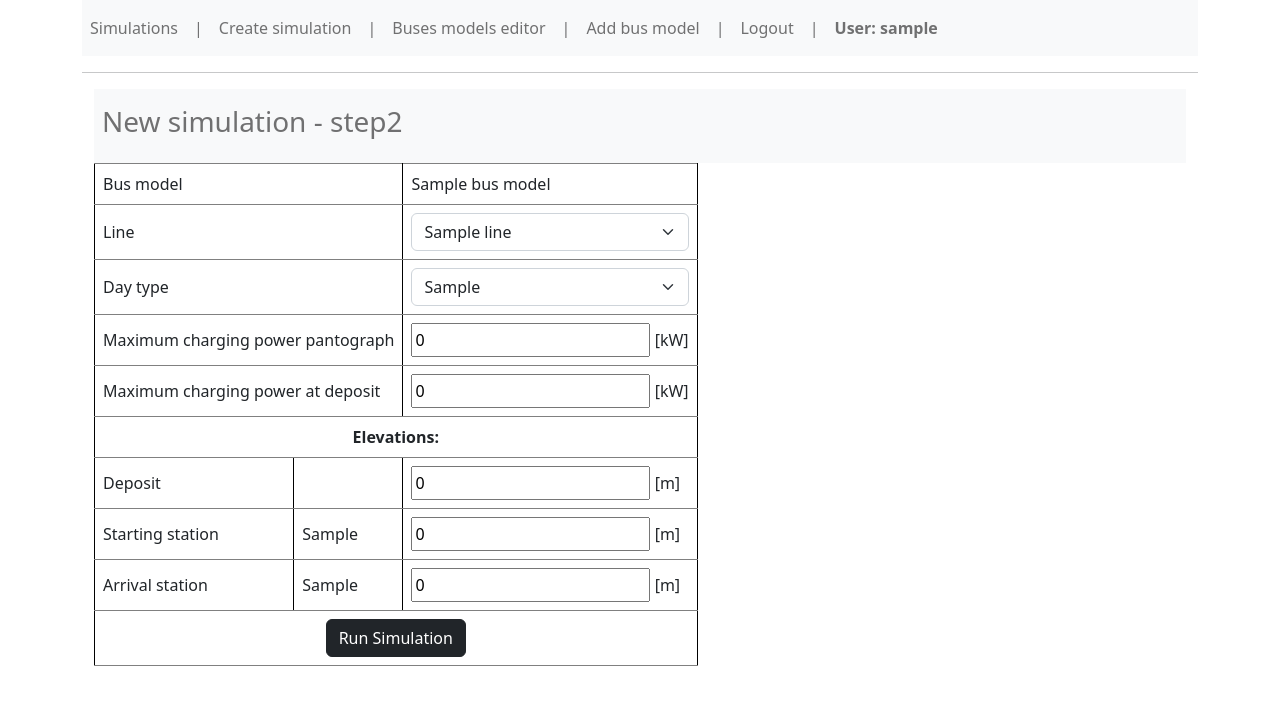
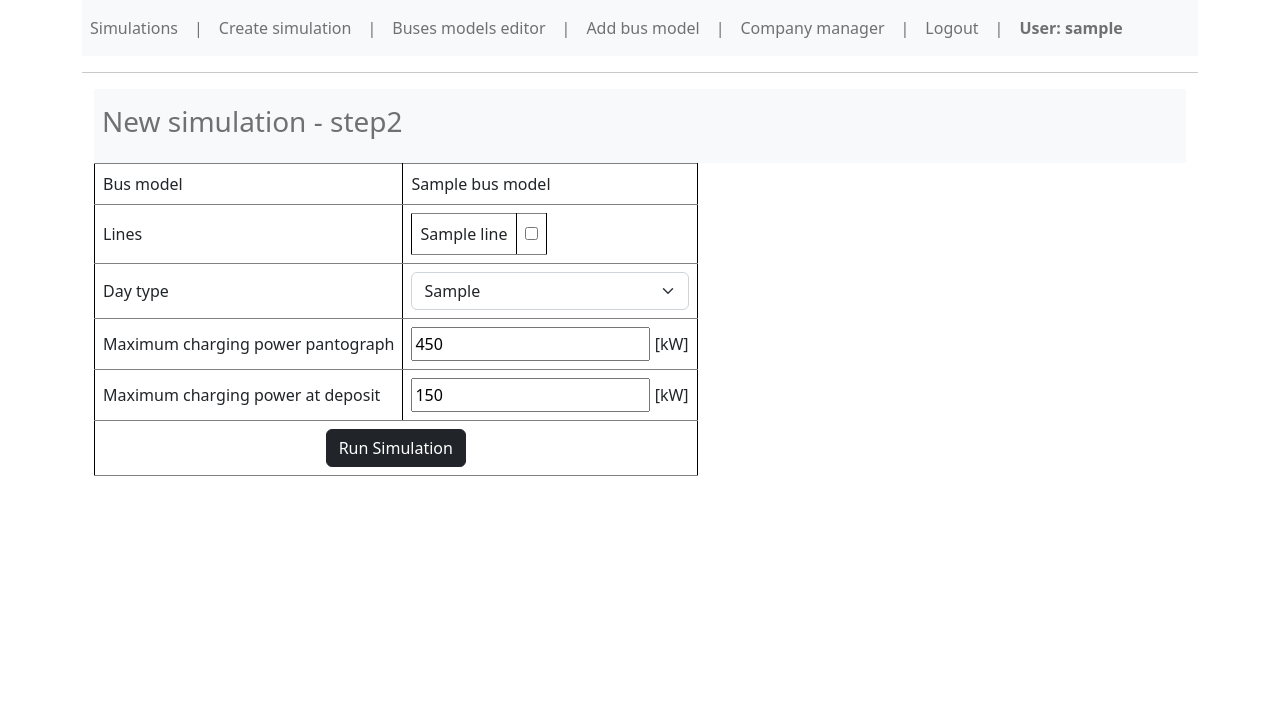
Before and after one commit to supsi-dacd-isaac/pvxte-web, a Flask app: template templates/new_sim_step2.html in a window 1280 px wide. Shown: the top 705 px of the page. Run offline with Flask 3, Linux system fonts and the light colour scheme; the visitor is signed in with stand-in values (Sample User, id 1); the template is opened without the code that fills it: most values are stand-ins (such as "Sample title", 1, 10 or a date in 2020); some libraries are stand-ins or nearby versions.

Commit message:
HTML files refactoring

```diff
--- a/templates/base.html
+++ b/templates/base.html
@@ -37,6 +37,12 @@
             <a class="nav-link">|</span></a>
           </li>
           <li class="nav-item">
+            <a class="nav-link" href="{{ url_for('company_manager') }}">Company manager</span></a>
+          </li>
+          <li class="nav-item">
+            <a class="nav-link">|</span></a>
+          </li>
+          <li class="nav-item">
             <a class="nav-link" href="{{ url_for('logout') }}" onclick="return confirm('Are you sure you want to logout?')">Logout</span></a>
           </li>
           <li class="nav-item">
--- a/templates/buses_models_list.html
+++ b/templates/buses_models_list.html
@@ -17,7 +17,7 @@
                 <td>Length [m]:</td>
                 <td>Maximum passengers capacity:</td>
                 <td>Minimum required battery packs:</td>
-                <td>Minimum allowed battery packs:</td>
+                <td>Maximum allowed battery packs:</td>
                 <td>Capacity of a battery pack:</td>
                 <td>Empty weight of a bus without battery:</td>
                 <td>Weight of a battery pack:</td>
@@ -31,7 +31,7 @@
                     <td>{{ bus_model['length'] }}</td>
                     <td>{{ bus_model['max_pass_cap'] }}</td>
                     <td>{{ bus_model['min_required_batt_packs'] }}</td>
-                    <td>{{ bus_model['min_allowed_batt_packs'] }}</td>
+                    <td>{{ bus_model['max_allowed_batt_packs'] }}</td>
                     <td>{{ bus_model['batt_pack_capacity'] }}</td>
                     <td>{{ bus_model['empty_bus_weight'] }}</td>
                     <td>{{ bus_model['batt_pack_weight'] }}</td>
--- a/templates/new_sim_step1.html
+++ b/templates/new_sim_step1.html
@@ -27,7 +27,7 @@
                         <td><input class="form-control" type="file" name="data_file" /></td>
                     </tr>
                     <tr>
-                        <td colspan="2" align="center"><button type="submit" class="btn btn-dark" onclick="return confirm('You are setting up the configuration of new simulation! Are you sure?')">Submit</button></td>
+                        <td colspan="2" align="center"><button type="submit" class="btn btn-dark">Go to step 2</button></td>
                     </tr>
                 </tbody>
             </table>
--- a/templates/new_sim_step2.html
+++ b/templates/new_sim_step2.html
@@ -10,26 +10,33 @@
     </nav>
     <form method="post" enctype = "multipart/form-data">
         <input type="hidden" class="form-control-sm" name="data_file" value="{{ data_file }}">
-        <input type="hidden" class="form-control-sm" name="bus_model_id" value="{{ bus_model_data['bus_model_id'] }}">
+        <input type="hidden" class="form-control-sm" name="bus_model_id" value="{{ bus_model_data['id'] }}">
+        <input type="hidden" class="form-control-sm" name="bus_model_code" value="{{ bus_model_data['code'] }}">
+        <input type="hidden" class="form-control-sm" name="bus_model_name" value="{{ bus_model_data['name'] }}">
         <fieldset>
             <table class="table-sm-form">
                 <tbody>
                     <tr>
-                        <td colspan="2">Bus model</td>
+                        <td>Bus model</td>
                         <td>{{ bus_model_data['name'] }}</td>
                     </tr>
                     <tr>
-                        <td colspan="2">Line</td>
+                        <td>Lines</td>
                         <td>
-                            <select class="form-select" name="line">
-                                {% for line in lines %}
-                                    <option value="{{line}}">{{ line }}</option>
-                                {% endfor %}
-                            </select>
+                            <table class="table-sm-form">
+                                <tbody>
+                                    {% for line in lines %}
+                                        <tr>
+                                            <td>{{ line }}</td>
+                                            <td><input type="checkbox" id="line_{{ line }}" name="line_{{ line }}"></td>
+                                        </tr>
+                                    {% endfor %}
+                                </tbody>
+                            </table>
                         </td>
                     </tr>
                     <tr>
-                        <td colspan="2">Day type</td>
+                        <td>Day type</td>
                         <td>
                             <select class="form-select" name="day_type">
                                 {% for day_type in days_types %}
@@ -39,33 +46,15 @@
                         </td>
                     </tr>
                     <tr>
-                        <td colspan="2">Maximum charging power pantograph </td>
-                        <td><input type="text" class="form-control-sm" name="p_max" value="0">&nbsp[kW]</td>
+                        <td>Maximum charging power pantograph </td>
+                        <td><input type="text" class="form-control-sm" name="p_max" value="450">&nbsp[kW]</td>
                     </tr>
                     <tr>
-                        <td colspan="2">Maximum charging power at deposit</td>
-                        <td><input type="text" class="form-control-sm" name="pd_max" value="0">&nbsp[kW]</td>
+                        <td>Maximum charging power at deposit</td>
+                        <td><input type="text" class="form-control-sm" name="pd_max" value="150">&nbsp[kW]</td>
                     </tr>
                     <tr>
-                        <td colspan="3" align="center"><b>Elevations:</b></td>
-                    </tr>
-                    <tr>
-                        <td>Deposit</td>
-                        <td></td>
-                        <td><input type="text" class="form-control-sm" name="depo_elevation" value="0">&nbsp[m]</td>
-                    </tr>
-                    <tr>
-                        <td>Starting station</td>
-                        <td>{{ starting_station }}</td>
-                        <td><input type="text" class="form-control-sm" name="starting_station_elevation" value="0">&nbsp;[m]</td>
-                    </tr>
-                    <tr>
-                        <td>Arrival station</td>
-                        <td>{{ arrival_station }}</td>
-                        <td><input type="text" class="form-control-sm" name="arrival_station_elevation" value="0">&nbsp;[m]</td>
-                    </tr>
-                    <tr>
-                        <td colspan="3" align="center"><button type="submit" class="btn btn-dark" onclick="return confirm('You are launching a new simulation! Are you sure? It should take ~1 minute to finish!')">Run Simulation</button></td>
+                        <td colspan="2" align="center"><button type="submit" class="btn btn-dark" onclick="return confirm('You are launching a new simulation! Are you sure? It should take ~1 minute to finish!')">Run Simulation</button></td>
                     </tr>
                 </tbody>
             </table>
@@ -75,4 +64,6 @@
     <br>
     <a class="nav-link"><h3><strong>Error:</strong> {{ error }}</h3></a>
   {% endif %}
+
+
 {% endblock %}
```
Also changed, not shown: templates/edit_bus_model.html (+6 -6 lines), templates/new_bus_model.html (+11 -5 lines).
